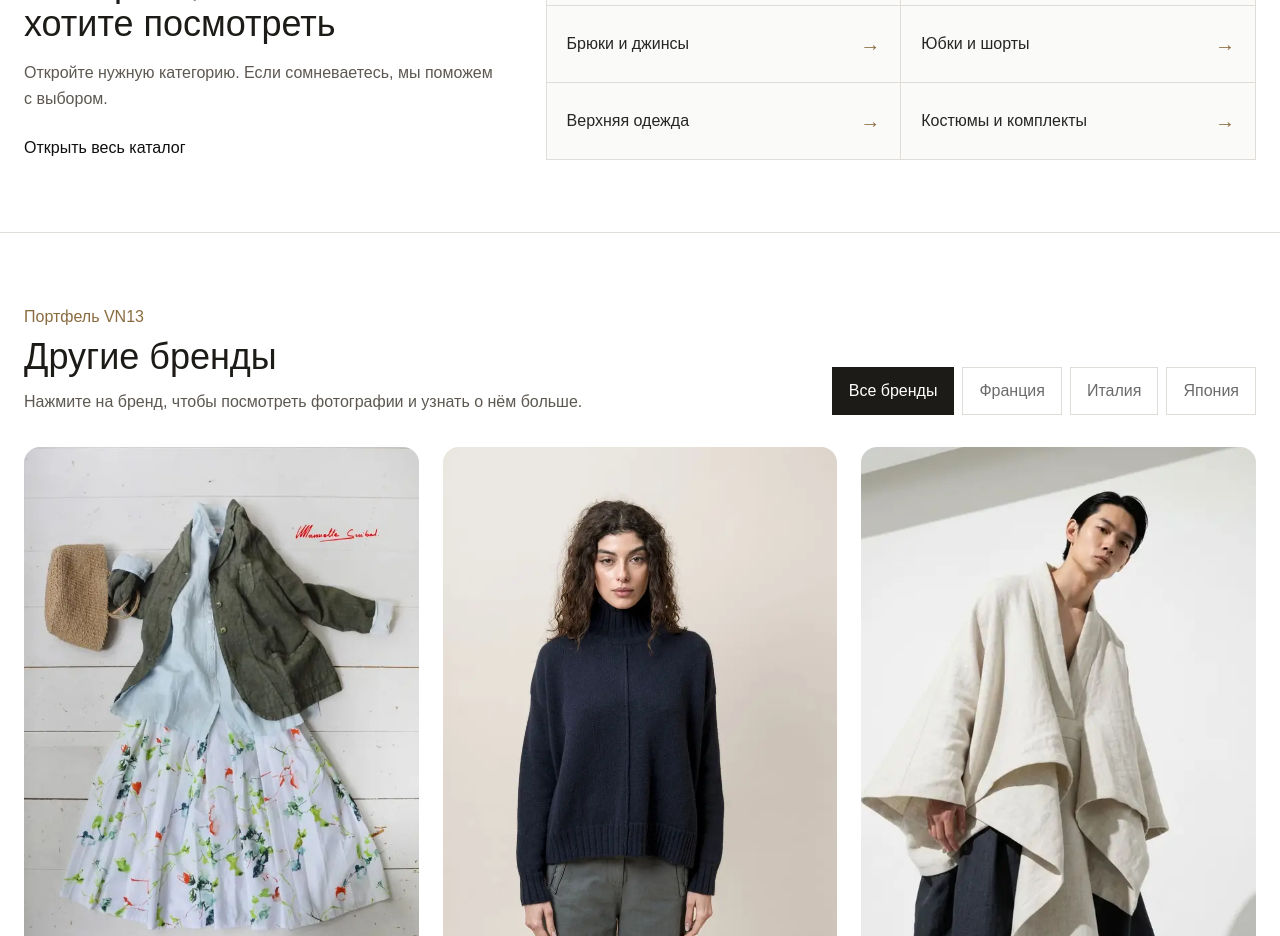
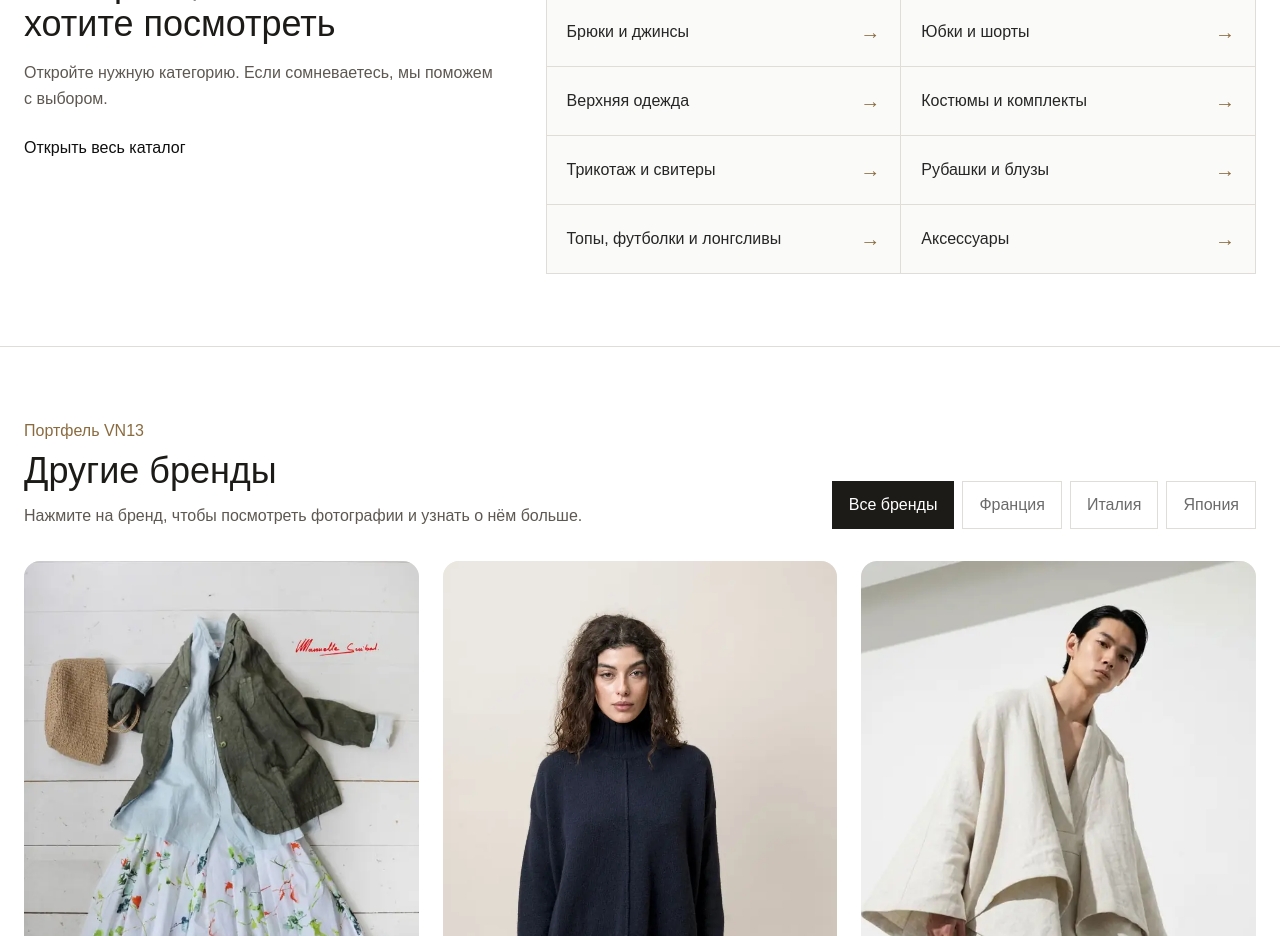
Before and after one commit to coffeeshop13/vn-13, a Next.js app: page / in a window 1280 px wide. Shown: the part 3260-4196 px from the top of the page. Built offline with nearby package versions, Linux system fonts and the light colour scheme.

Commit message:
Link all catalog categories from homepage

```diff
--- a/components/CategorySeoLinks.tsx
+++ b/components/CategorySeoLinks.tsx
@@ -2,7 +2,7 @@ import Link from 'next/link'
 import { extendedSeoPages } from '@/lib/extended-seo-pages'
 
 export default function CategorySeoLinks() {
-  const categories = extendedSeoPages.filter((page) => page.category).slice(0, 6)
+  const categories = extendedSeoPages.filter((page) => page.category)
 
   return (
     <section className="border-t border-[#e0ddd8] bg-white">
```
